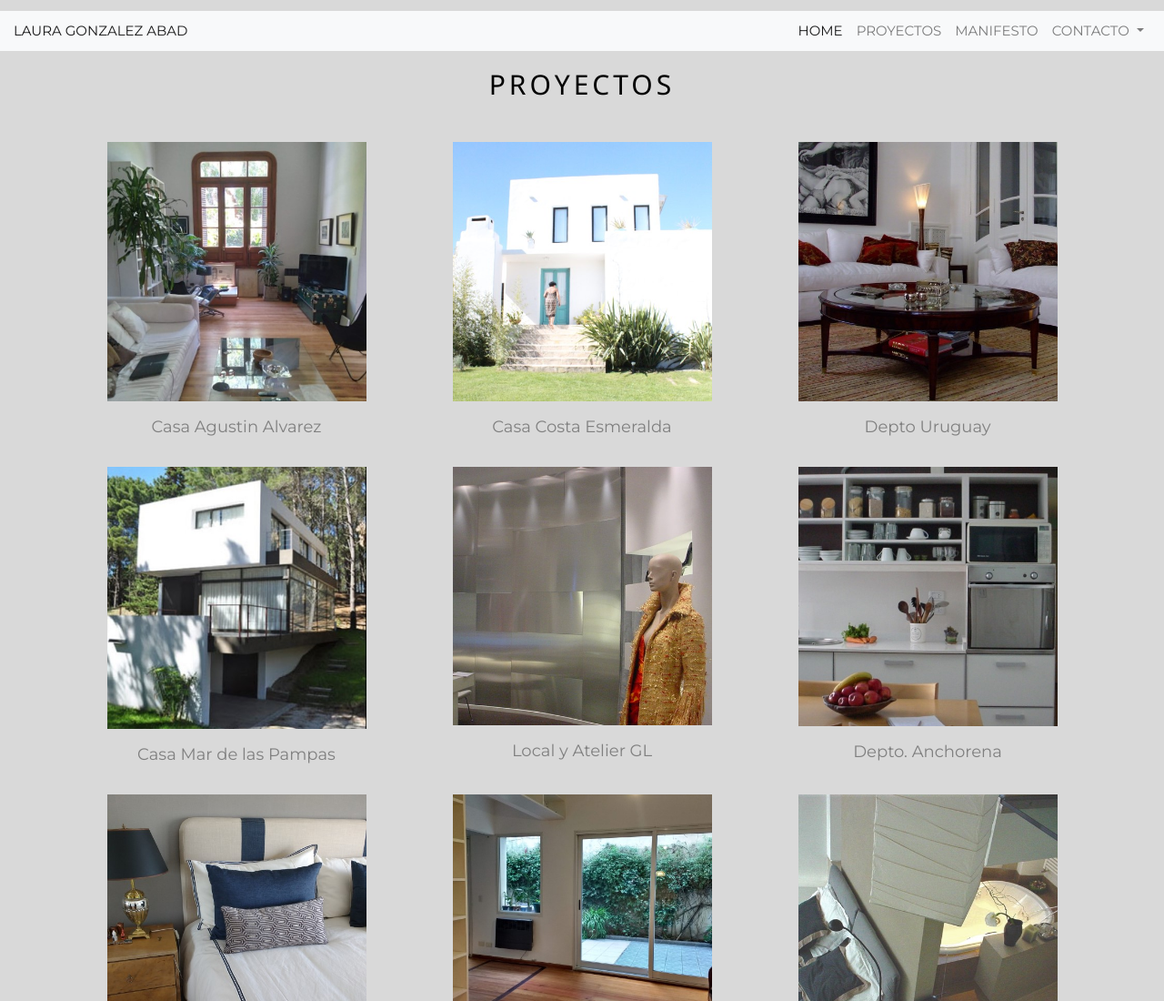
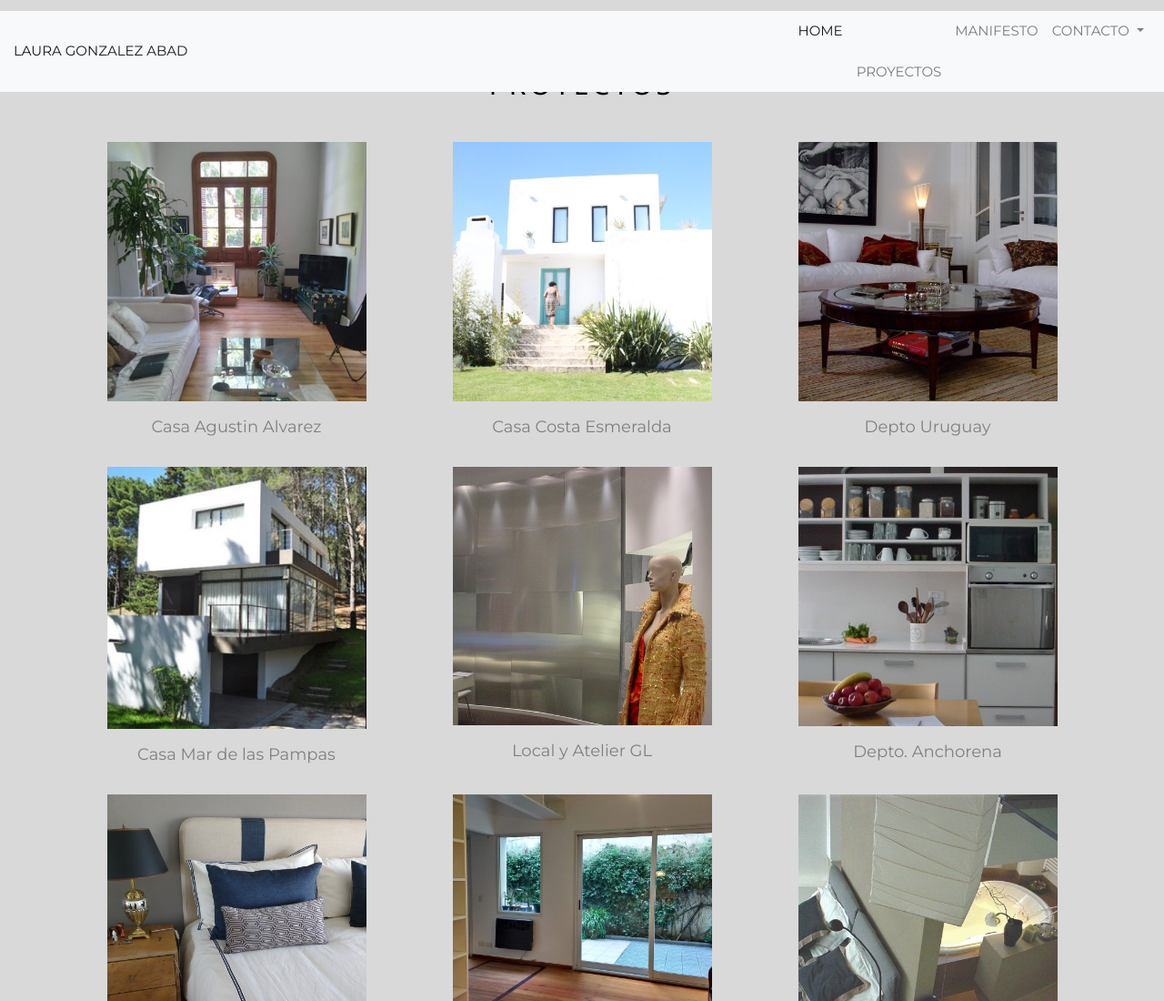
Before and after one commit to laugoabad/lauradisenio, a plain HTML site: page index.html in a window 1280 px wide. Shown: the top 1100 px of the page at 91% size. Drawn offline with nearby package versions, Linux system fonts and the light colour scheme.

Commit message:
bootstrap para margen

```diff
--- a/index.html
+++ b/index.html
@@ -39,7 +39,7 @@
             <a class="nav-link" href="#">HOME <span class="sr-only">(current)</span></a>
           </li>
           <li class="nav-item">
-            <a class="nav-link" href="#progetti">PROYECTOS</a>
+            <a class="nav-link mt-5" href="#progetti">PROYECTOS</a>
           </li>
           <li class="nav-item">
             <a class="nav-link" href="#manifesto">MANIFESTO</a>
```
